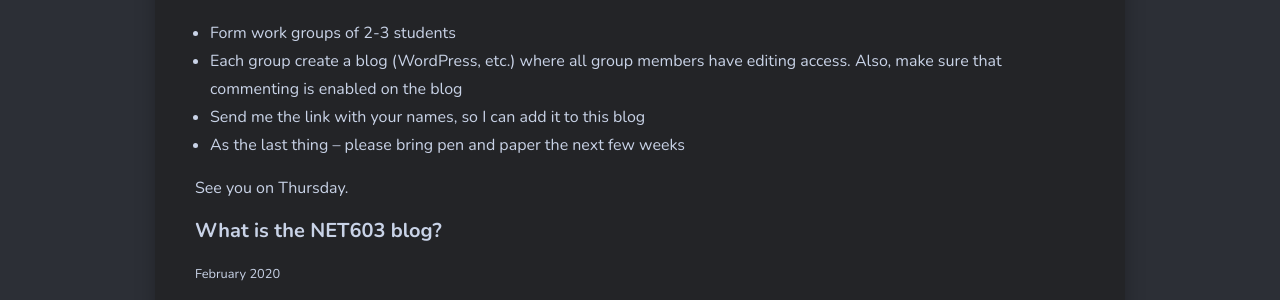
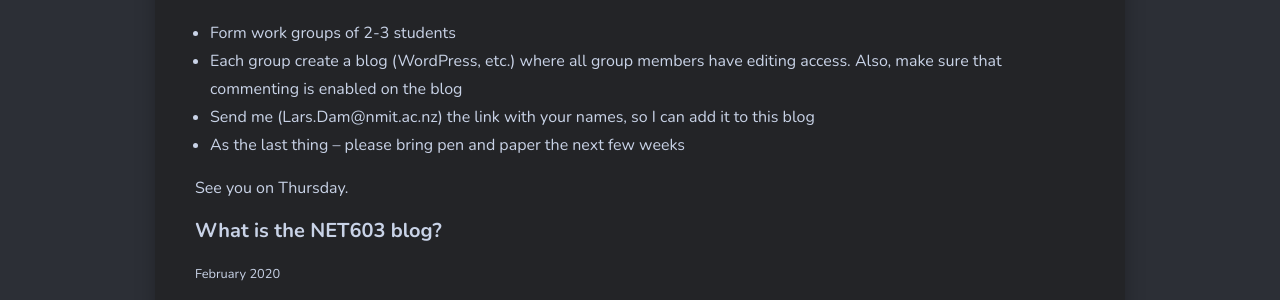
Before and after one commit to larsoliverdam/nmit, a Jekyll site: the page built from _pages/NET603.md, in a window 1280 px wide. Shown: the part 1151-1451 px from the top of the page. Built offline with Jekyll 4.4.1, drawn with Linux system fonts in a browser that asks for light colours; nearby versions of some CDN libraries; comment, search, counter and statistics services are not loaded.

Commit message:
first NET603 session posting

```diff
--- a/_pages/NET603.md
+++ b/_pages/NET603.md
@@ -19,7 +19,7 @@ As homework for the next session (Thursday), I would like you to do the followin
 
 * Form work groups of 2-3 students
 * Each group create a blog (WordPress, etc.) where all group members have editing access. Also, make sure that commenting  is enabled on the blog
-* Send me the link with your names, so I can add it to this blog
+* Send me (Lars.Dam@nmit.ac.nz) the link with your names, so I can add it to this blog
 * As the last thing – please bring pen and paper the next few weeks
 
 See you on Thursday.
```
